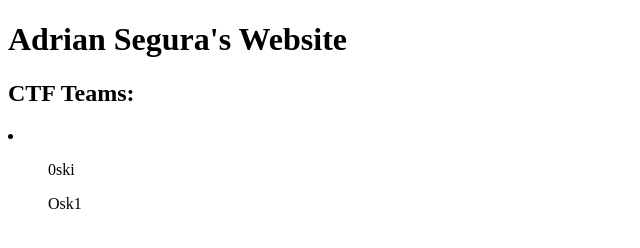
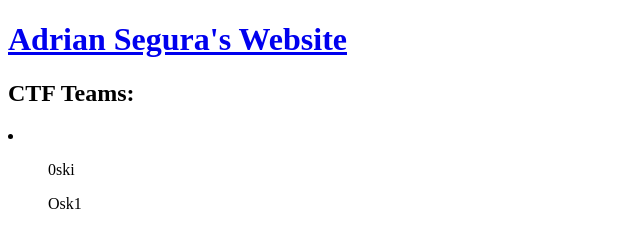
Before and after one commit to adrianlsegura/adrian-segura.github.io, a plain HTML site: page index.html in a window 1280 px wide. Shown: the whole page, without its empty margins (0-640 px from the left). Drawn offline with Linux system fonts and the light colour scheme.

Commit message:
added github link to title

```diff
--- a/index.html
+++ b/index.html
@@ -4,7 +4,7 @@
     <title>Adrian Segura</title>
   </head>
   <body>
-    <h1>Adrian Segura's Website</h1>
+    <h1><a href="https://github.com/adrian-segura">Adrian Segura's Website</a></h1>
     <h2>CTF Teams:</h2>
     <li>
       <ul>0ski</ul>
```
